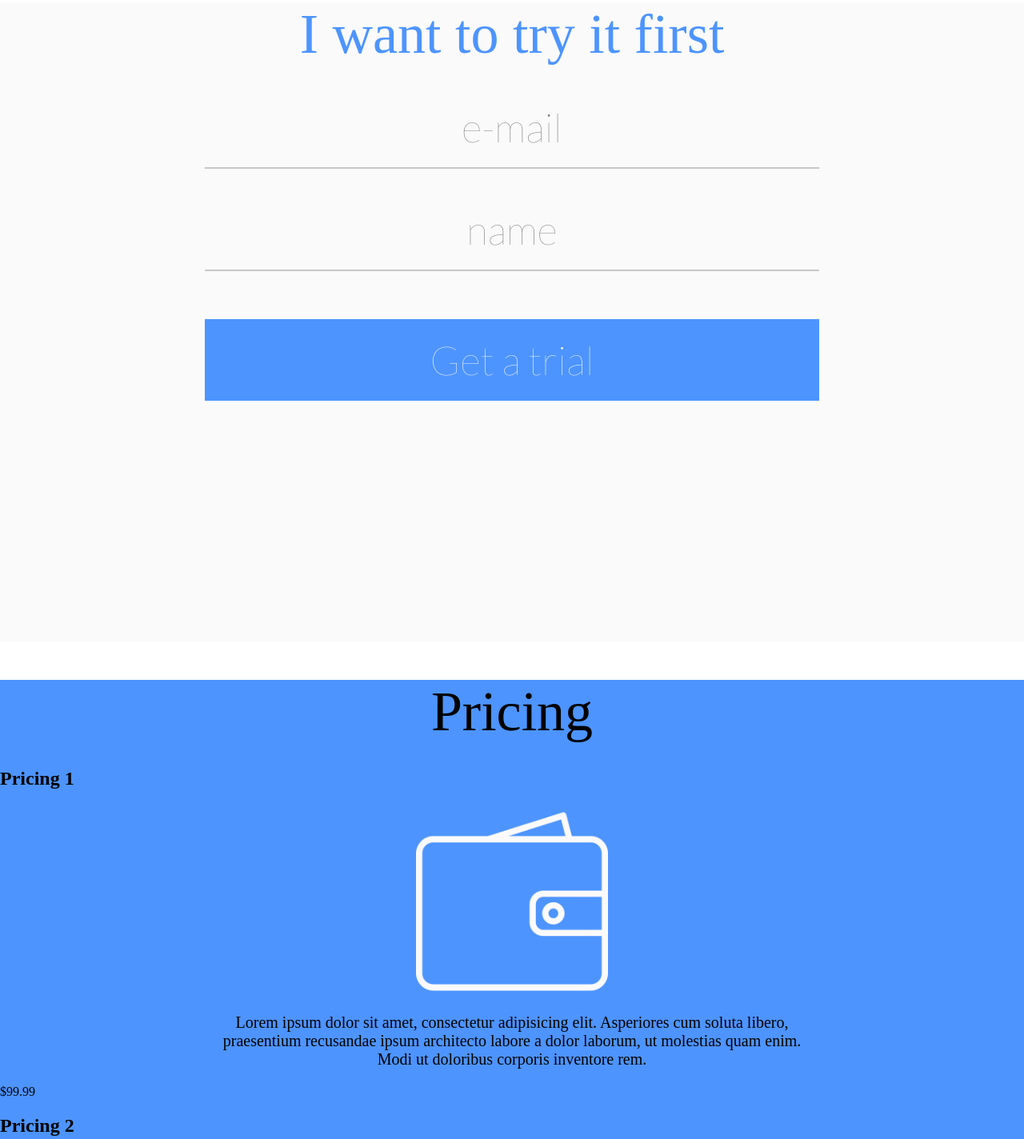
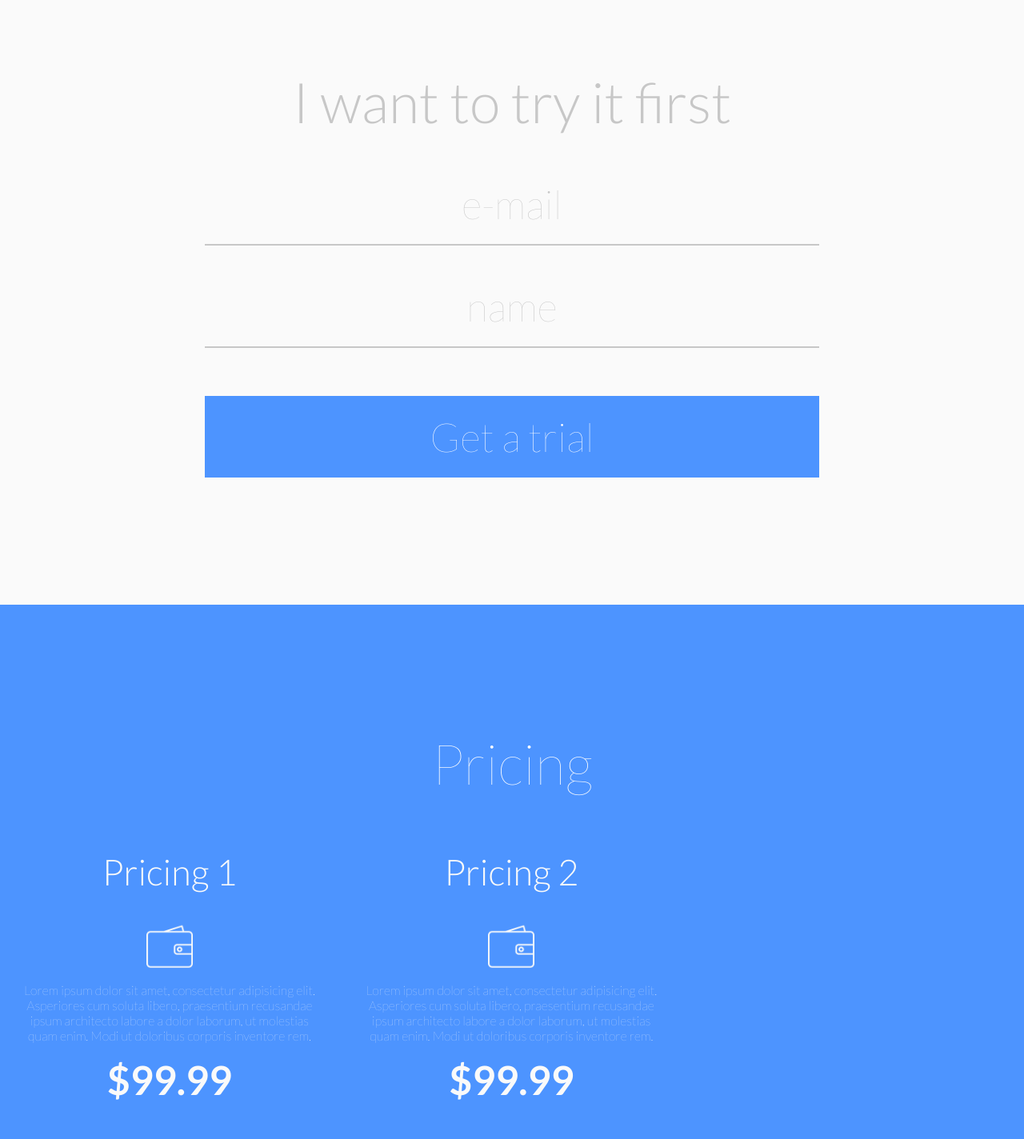
Before and after one commit to juanjopmelida/landing-with-sass, a website built with Parcel: page landing.html in a window 1280 px wide. Shown: the part 844-2268 px from the top of the page at 80% size. Built offline with nearby package versions, Linux system fonts and the light colour scheme.

Commit message:
end of exercise

```diff
--- a/sass/_base.scss
+++ b/sass/_base.scss
@@ -1,5 +1,6 @@
 body{
-	//Incluye aqui el mixin que acabas de crear (text-body)
+    //Incluye aqui el mixin que acabas de crear (text-body)
+    @include text-body;
 	width: 100%;
 	height: 100%;
 	margin: 0;
--- a/sass/_landing.scss
+++ b/sass/_landing.scss
@@ -1,8 +1,13 @@
+.content{
+	position: relative;
+	top: 50%;
+	transform: translateY(-50%);
+}
+
 #section-1{
 	@include bg-covertint($r_deep-blue,$g_deep-blue,$b_deep-blue,$r_light-blue,$g_light-blue,$b_light-blue,$alpha_cover,$cover_picture);
 	height: 100vh; //100% de altura del viewport.
     color: $pure-white;
-}
 
     h1{
         @include headers;
@@ -38,18 +43,29 @@ p{
         @include center-horizontal;
         font-weight: $light;
     }
+}
+
 
 #section-2{
 	height: 100vh;
 	background-color: $almost-white;
 	color: $light-blue;
 
+	.content{
+		@include center-vertical;
+	}
 	//--------------------------------------------------
 	//Agrega el codigo necesario para que H1:
 	//haga uso del mixin que definimos anteriormente
 	//tenga un peso de fuente de 300
 	//un margin-top de 0 y un margin-bottom de 40px
     //--------------------------------------------------
+    h1 {
+        @include headers;
+        margin-top: 0;
+        margin-bottom: 40px;
+        font-weight: $regular;
+    }
 
 	//Aqui esta el codigo de form, te lo damos por que puede resultar un poco pesado, pero de nuevo recuerda analizar lo que esta pasando, con las anidaciones, etc.
 	form{
@@ -102,7 +118,7 @@ p{
 	}
 
 	//Manda llamar el mixin que creamos al inicio de esta subseccion (placeholder) con el parametro, $color con valor de $almost-white obscurecido en un 20% (si revisaste el codigo anterior sabras como hacerlo)  y el parametro $font-weight de 100.
-
+	@include placeholder(darken($almost-white, 20%), $light)
 }
 
 #section-3{
@@ -113,9 +129,48 @@ p{
 	//el mixin de headers
 	//color $pure-white
     //margin-top de 0
+    h1 {
+        @include headers;
+        color: $pure-white;
+        margin-top: 0;
+    }
 
 	//Dale estilos a .pricing-table con:
     // width: 100%
+    .pricing-table {
+        width: 100%;
+
+        .price {
+            color: $almost-white;
+            text-align: center;
+            font-size: 30px;
+            width: 30%;
+            display: inline-block;
+            padding: 20px;
+
+            img {
+                width: 15%;
+            }
+
+            h2 {
+                font-weight: $regular;
+            }
+
+            .description {
+                font-size: 2vh;
+            }
+
+            .money {
+                font-weight: $bold;
+                font-size: 50px;
+            }
+
+            .price:nth-first-child {
+                border-right: solid 1px $pure-white;
+                margin-left: 18%;
+            }
+        }
+    }
 
 	//Si analizas el html notaras que pricing-table tiene anidados price y dentro de este estan anidados otros elementos como,
 	//img, p, etc. aqui te vamos a colocar lo que esperamos de cada elemento y ya a ti te toca generar el scss
--- a/sass/_mixins.scss
+++ b/sass/_mixins.scss
@@ -25,6 +25,13 @@
 	margin-right: auto;
 }
 
+@mixin center-vertical {
+	position: relative;
+	top: 50%;
+	left: 50%;
+	transform: translate(-50%, -50%);
+}
+
 @mixin headers{
 	font-weight: $light;
 	font-size: 70px;
@@ -36,6 +43,9 @@
 }
 
 @mixin placeholder ($color,$font-weight){
+    color: $color;
+    font-weight: $font-weight;
+
 	::-webkit-input-placeholder {
 		color: $color;
 		font-weight: $font-weight;
```
Also changed, not shown: stylesheets/main.css. Lines whose indentation alone changed are shown as unchanged.
